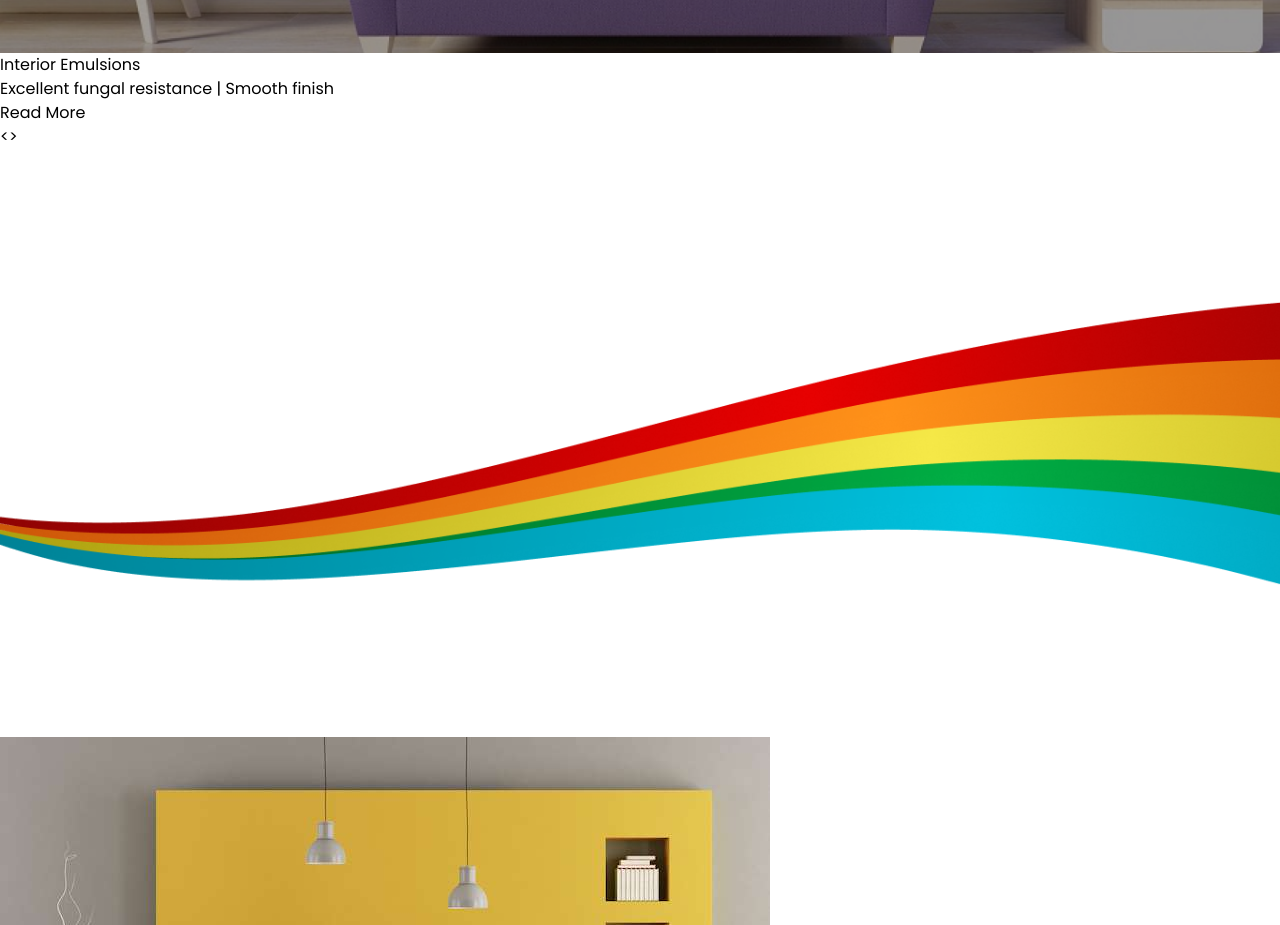
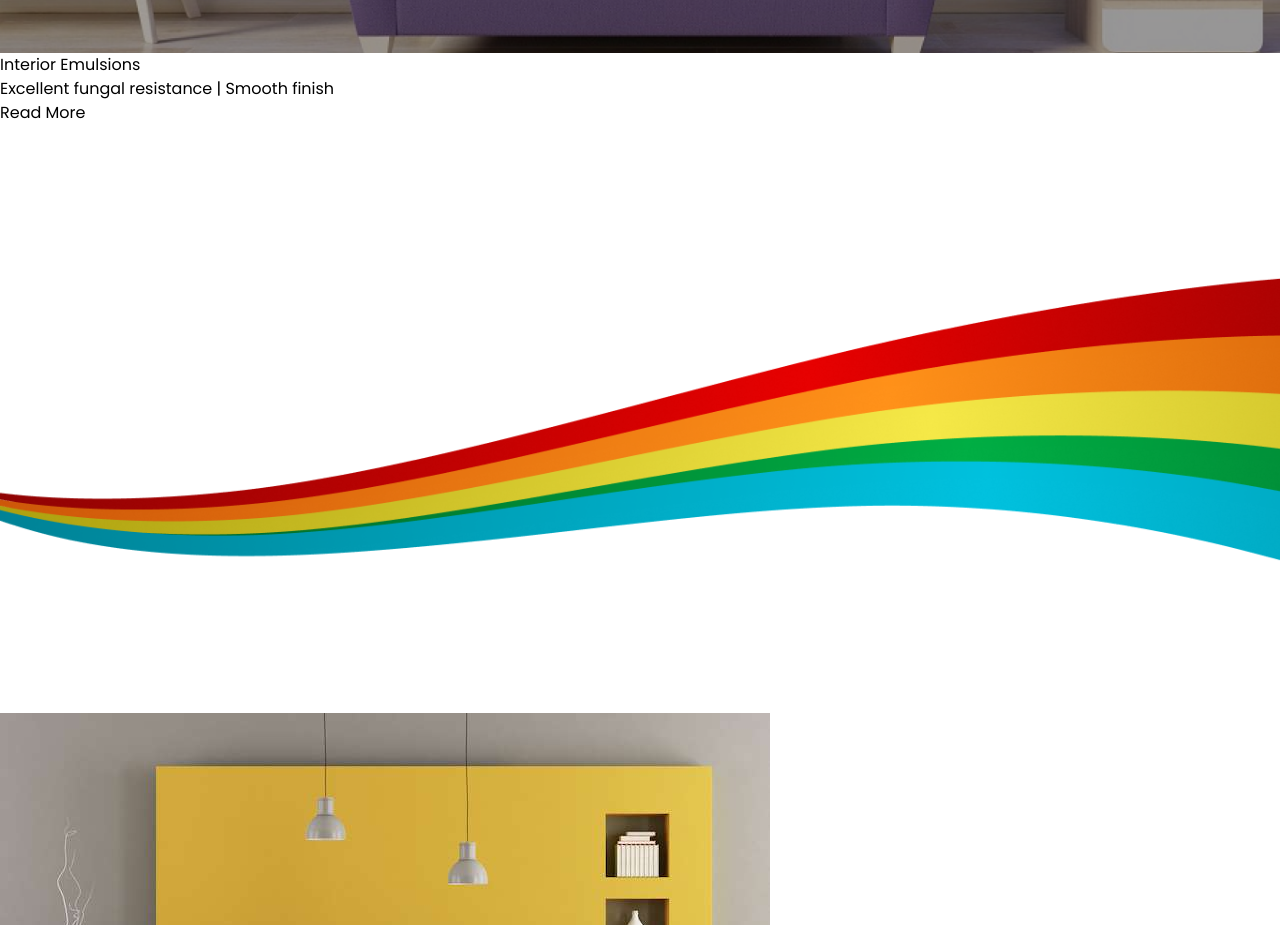
Before and after one commit to Manoj-Pal-21/AstralPaints-website, a React (Vite) app: page / in a window 1280 px wide. Shown: the part 1040-1965 px from the top of the page. Built offline with nearby package versions, Linux system fonts and the light colour scheme.

Commit message:
make carousal proper

```diff
--- a/src/component/Carousel/Carousel.jsx
+++ b/src/component/Carousel/Carousel.jsx
@@ -40,18 +40,6 @@ const Carousel = () => {
             <button className="bg-white text-black py-2 px-4 rounded-full">Read More</button>
           </div>
         </div>
-        <button
-          onClick={handlePrev}
-          className="absolute top-1/2 left-4 transform -translate-y-1/2 text-white text-3xl bg-black p-2 rounded-full z-40"
-        >
-          &lt;
-        </button>
-        <button
-          onClick={handleNext}
-          className="absolute top-1/2 right-4 transform -translate-y-1/2 text-white text-3xl bg-black p-2 rounded-full z-40"
-        >
-          &gt;
-        </button>
       </div>
       {/* Rambo Image */}
       <div className="hidden md:block absolute bottom-[-100px] left-0 w-full">
```
